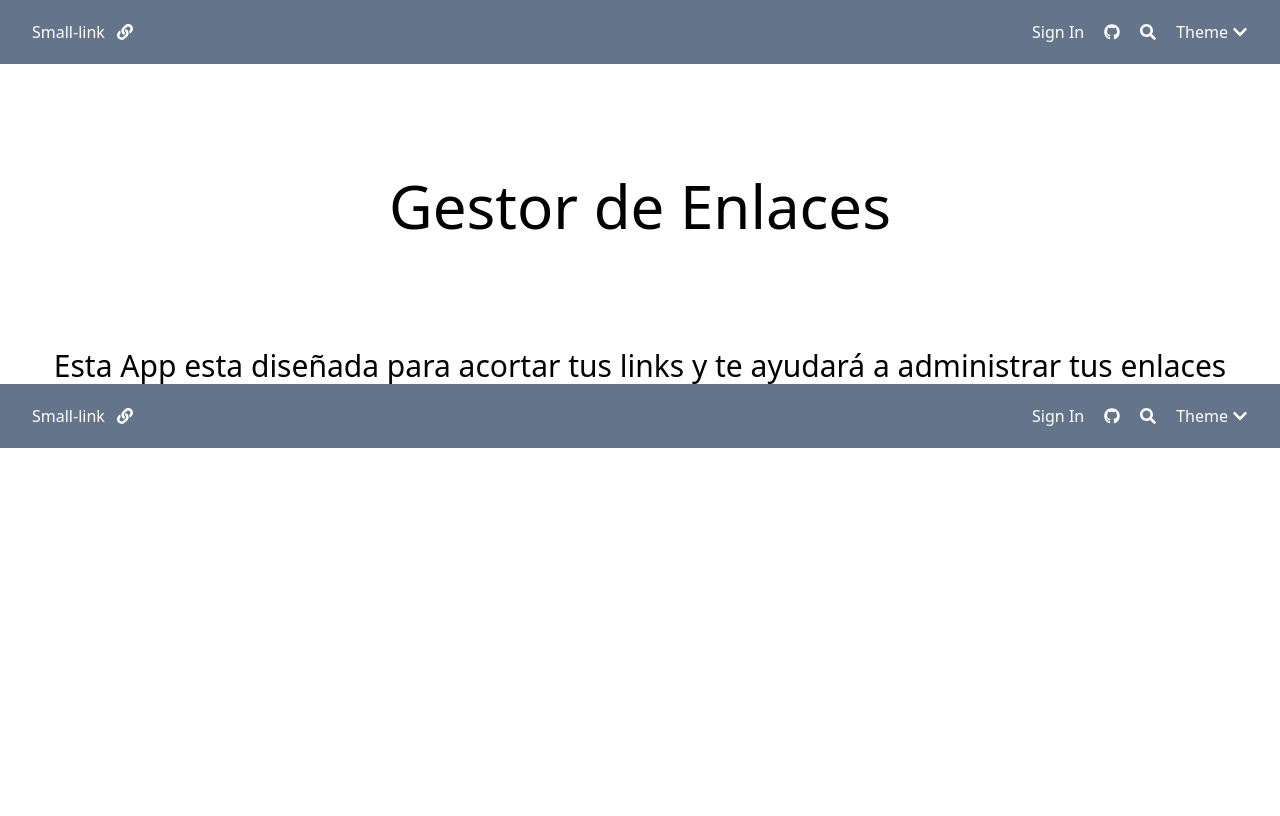
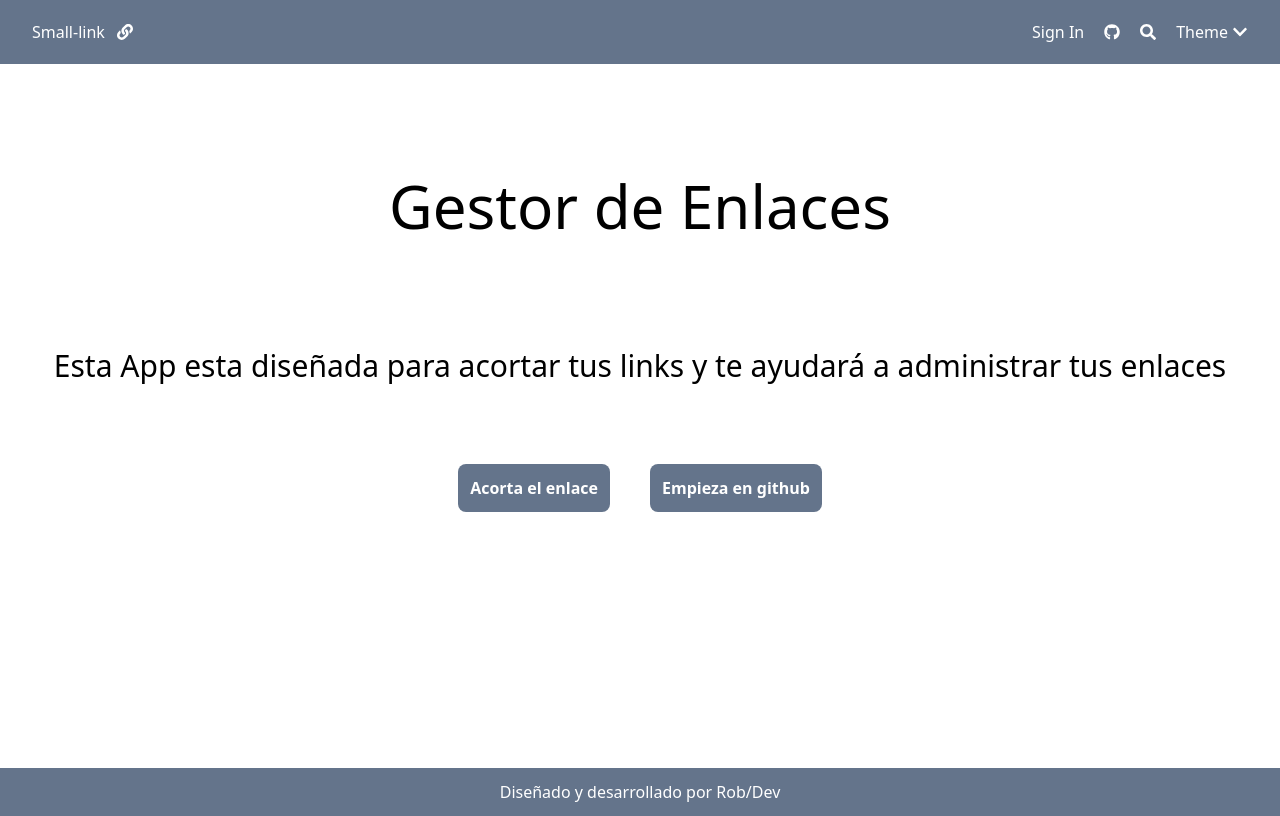
Before and after one commit to Rob-Dev007/AppWebUrlShortener, a React (Vite) app in the folder App Web Url Shortener/Frontend/: page / in a window 1280 px wide. Built offline with nearby package versions, Linux system fonts and the light colour scheme.

Commit message:
fix:Routes.md

```diff
--- a/App Web Url Shortener/Frontend/src/App.css
+++ b/App Web Url Shortener/Frontend/src/App.css
@@ -25,3 +25,7 @@
 .dropdown-a{
     @apply  ml-[3px] transition duration-500 my-2 cursor-pointer
 }
+
+.btn{
+    @apply rounded-lg p-3 bg-slate-500 mx-5 my-20 text-white font-bold
+}
--- a/App Web Url Shortener/Frontend/src/App.jsx
+++ b/App Web Url Shortener/Frontend/src/App.jsx
@@ -1,24 +1,28 @@
 import { BrowserRouter, Routes, Route }  from 'react-router-dom';
+import Dashboard from './components/dashboard';
+import Home from './components/home';
 import Header from './components/header';
-import './App.css'
-import Banner from './components/banner';
-import Dashboard from './components/dashboard';
+import Footer from './components/footer';
+import Configuracion from './components/configuracion';
+
+import './App.css';
 
 function App() {
 
   return (
     <>
     <BrowserRouter>
-      <Routes>
-        <Route path='/' element={<Header />}>
-          <Route path='/' />
-          <Route path='/dashboard' element={ Dashboard }/>
-
-        </Route>
-      </Routes>
+      <div>
+        <Header />
+          <Routes>
+            <Route path='/' element={<Home />}></Route>
+            <Route path='/dashboard' element={ <Dashboard/> }>
+              <Route path='/dashboard/configuracion' element={ <Configuracion /> } />
+            </Route>
+        </Routes>
+        <Footer />
+      </div>
     </BrowserRouter>
-     <Banner />
-     <Dashboard />
     </>
   )
 }
--- a/App Web Url Shortener/Frontend/src/components/banner.jsx
+++ /dev/null
@@ -1,16 +0,0 @@
-const Banner = ()=>{
-    return(
-        <>
-        <h1 className="text-6xl text-center my-28">
-            Gestor de Enlaces
-        </h1>
-        <h2 className="text-3xl text-center">
-            Esta App esta diseñada para acortar tus links y te ayudará a administrar tus enlaces
-        </h2>
-
-        </>
-    )
-
-};
-
-export default Banner;
--- /dev/null
+++ b/App Web Url Shortener/Frontend/src/components/configuracion.jsx
@@ -0,0 +1,16 @@
+import { Link } from "react-router-dom";
+
+const Configuracion = ()=>{
+    return(
+        <div className="h-[100vh]" id="configuracion">
+            <form>
+                <legend>General</legend>
+                <input type="text"/>
+            </form>
+        </div>
+
+    )
+
+};
+
+export default Configuracion;
--- a/App Web Url Shortener/Frontend/src/components/dashboard.jsx
+++ b/App Web Url Shortener/Frontend/src/components/dashboard.jsx
@@ -1,16 +1,26 @@
-import Header from "./header";
+import { Link } from "react-router-dom";
+
 
 const Dashboard =()=>{
 
     return (
-        <>
-        <Header />
-        </>
+        <div className="h-[87vh]" id='dashboard'>
+        <nav className="flex justify-center">
+            <ul className="flex py-3 gap-8">
+                <li>
+                    <Link to='/dashboard'>Enlaces</Link>
+                </li>
+                <li>
+                    <Link to="/dashboard/configuracion" >Configuración</Link>
+                </li>
+            </ul>
+        </nav>
+
+        </div>
 
 
     )
 
-
 };
 
 export default Dashboard;
--- /dev/null
+++ b/App Web Url Shortener/Frontend/src/components/footer.jsx
@@ -0,0 +1,13 @@
+const Footer = ()=>{
+    return(
+        <>
+            <div>
+                <h2 className="bg-slate-500 text-white text-center py-3">Diseñado y desarrollado por <span>Rob/Dev</span></h2>
+            </div>
+        </>
+
+    )
+
+};
+
+export default Footer;
--- a/App Web Url Shortener/Frontend/src/components/header.jsx
+++ b/App Web Url Shortener/Frontend/src/components/header.jsx
@@ -1,22 +1,23 @@
-import { useState } from 'react';
+
 import { FaGithub, FaLink, FaSun, FaMoon, FaDesktop, FaSearch } from 'react-icons/fa';
 import DropItems from './dropItem';
 import DropDownBtn from './dropDownBtn';
-
+import { useState } from "react";
+import { Link } from 'react-router-dom';
 
 const Header = ()=>{
-
     const [ open, setOpen ] = useState(false);
 
     const toggleDropDown = ()=>{
         setOpen( (open) => !open )
     };
 
+
     return(
         <>
-        <div className='bg-slate-500 h-8 w-full flex justify-between items-center p-8 text-white'>
+            <nav className='bg-slate-500 h-8 w-full flex justify-between items-center p-8 text-white'>
             <div className='flex items-center gap-3'>
-                <p>Small-link</p>
+                <Link to='/'><p>Small-link</p></Link>
                 < FaLink />
             </div>
             <div className='flex justify-between gap-5 items-center'>
@@ -41,7 +42,7 @@ const Header = ()=>{
                     </ul>
                 </div>
             </div>
-        </div>
+            </nav>
         </>
     )
 
--- a/App Web Url Shortener/Frontend/src/components/home.jsx
+++ b/App Web Url Shortener/Frontend/src/components/home.jsx
@@ -1,11 +1,24 @@
-import Header from "./header";
+import { Link } from "react-router-dom";
 
 const Home = ()=>{
     return(
-        <>
-        <Header />
+        <div className='h-[74vh]'>
+            <div>
+                <h1 className="text-6xl text-center my-28">
+                    Gestor de Enlaces
+                </h1>
+                <h2 className="text-3xl text-center">
+                    Esta App esta diseñada para acortar tus links y te ayudará a administrar tus enlaces
+                </h2>
+            </div>
+            <div className="flex w-full justify-center items-center">
+                <Link to="/dashboard" className="btn">Acorta el enlace</Link>
+                <Link to="https://github.com/Rob-Dev007/AppWebUrlShortener"
+                className="btn"
+                target="_blank">Empieza en github</Link>
+            </div>
 
-        </>
+        </div>
     )
 
 };
```
